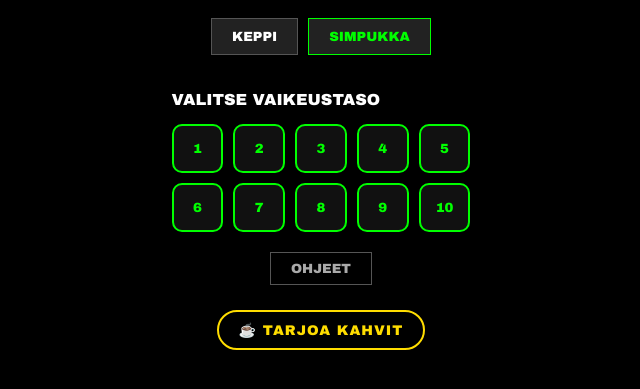
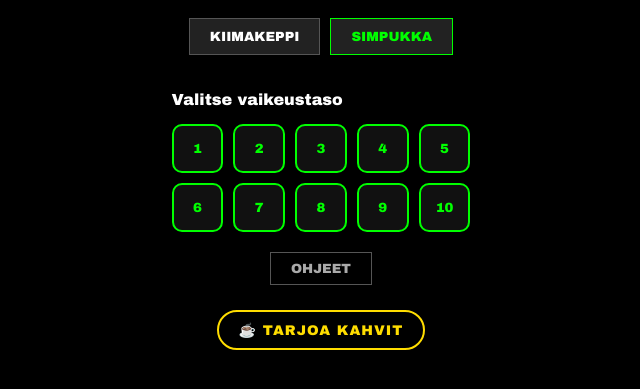
Before and after one commit to Finbiddle/Kiimakeppi, a website: page index.html in a window 1280 px wide. Both pictures are taken after a click on the button "SIMPUKKA". Shown: the part 255-644 px from the top of the page, without its empty margins (319-959 px from the left). Drawn offline with Linux system fonts and the light colour scheme.

Commit message:
parannuksia

```diff
--- a/index.html
+++ b/index.html
@@ -10,11 +10,11 @@
     <div id="menu-layer">
         <h1>Valitse peli!</h1>
         <div id="mode-select">
-            <button class="mode-btn" onclick="selectMode('keppi')">KEPPI</button>
+            <button class="mode-btn" onclick="selectMode('keppi')">KIIMAKEPPI</button>
             <button class="mode-btn" onclick="selectMode('simpukka')">SIMPUKKA</button>
         </div>
         <div id="level-selection" style="visibility: hidden;">
-            <p>VALITSE VAIKEUSTASO</p>
+            <p>Valitse vaikeustaso</p>
             <div class="level-grid" id="l-grid"></div>
         </div>
         <button id="info-btn" onclick="toggleInfo(true)">OHJEET</button>
@@ -46,7 +46,7 @@
 
     <div id="game-container">
         <div id="door-frame">
-            <div id="warning-text">VAISTO VAROITTAA...</div>
+            <div id="warning-text">JOKU ON TULOSSA...</div>
             <div id="grandma"></div>
             <div id="door"></div>
         </div>
--- a/js/engine.js
+++ b/js/engine.js
@@ -7,7 +7,7 @@ const modes = {
     },
     simpukka: {
         label: 'KOSTEUS', init: initSimpukka, update: updateSimpukka, win: winSimpukka,
-        info: ['HINKKAA: Pidä tahti tasaisena.', 'VARO: Mummo kuulee kovan loiskinnan.', 'VOITTO: Kastele koko ruutu.']
+        info: ['HINKKAA: Pidä tahti tasaisena.', 'VARO: Joku saattaa kuulla kovan loiskinnan.', 'VOITTO: Kastele koko ruutu.']
     }
 };
 
```
Also changed, not shown: manifest.json.
